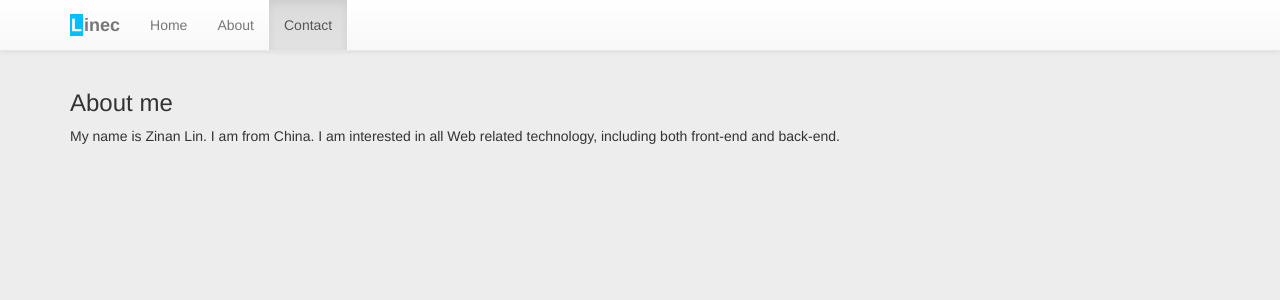
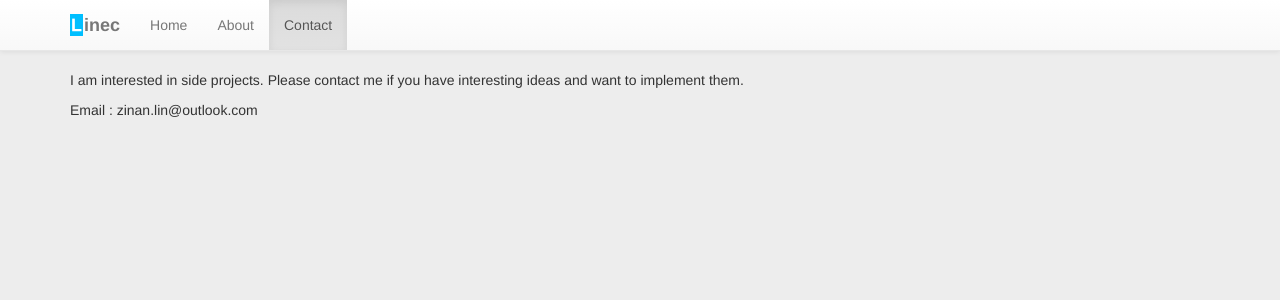
Before and after one commit to simonlzn/simonlzn.github.io, a Jekyll site: the page built from contact.html, in a window 1280 px wide. Shown: the top 300 px of the page. Built offline with Jekyll 4.4.1, drawn with Linux system fonts in a browser that asks for light colours.

Commit message:
Update contact.html

```diff
--- a/contact.html
+++ b/contact.html
@@ -3,10 +3,9 @@ layout: default
 title: Contact
 ---
 
-<p>
-<h3>About me</h3>
-My name is Zinan Lin. I am from China. I am interested in all Web related technology, including both front-end and back-end.
-</p>
+<p>I am interested in side projects. Please contact me if you have interesting ideas and want to implement them.</p>
+
+<p>Email : zinan.lin@outlook.com</p>
 
 <script type="text/javascript">
     document.querySelector('[href="/contact.html"]').parentElement.setAttribute("class", "active");
```
